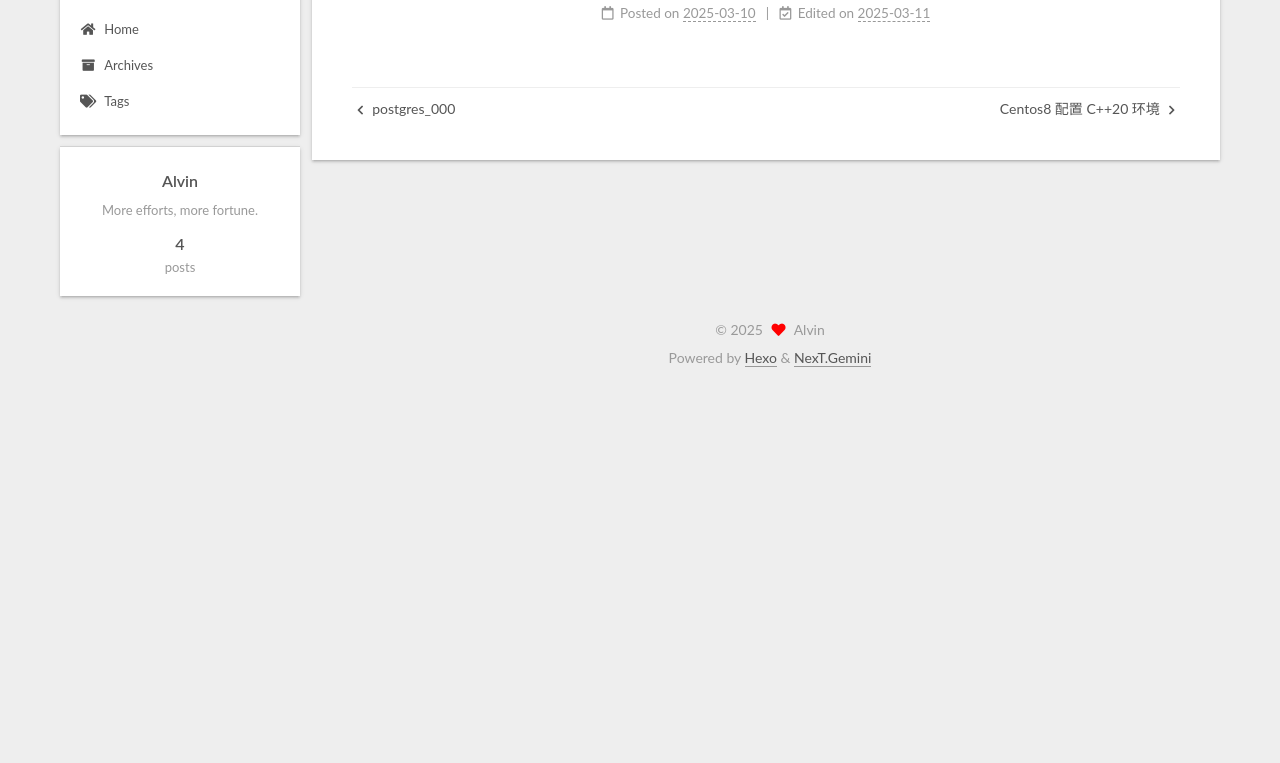
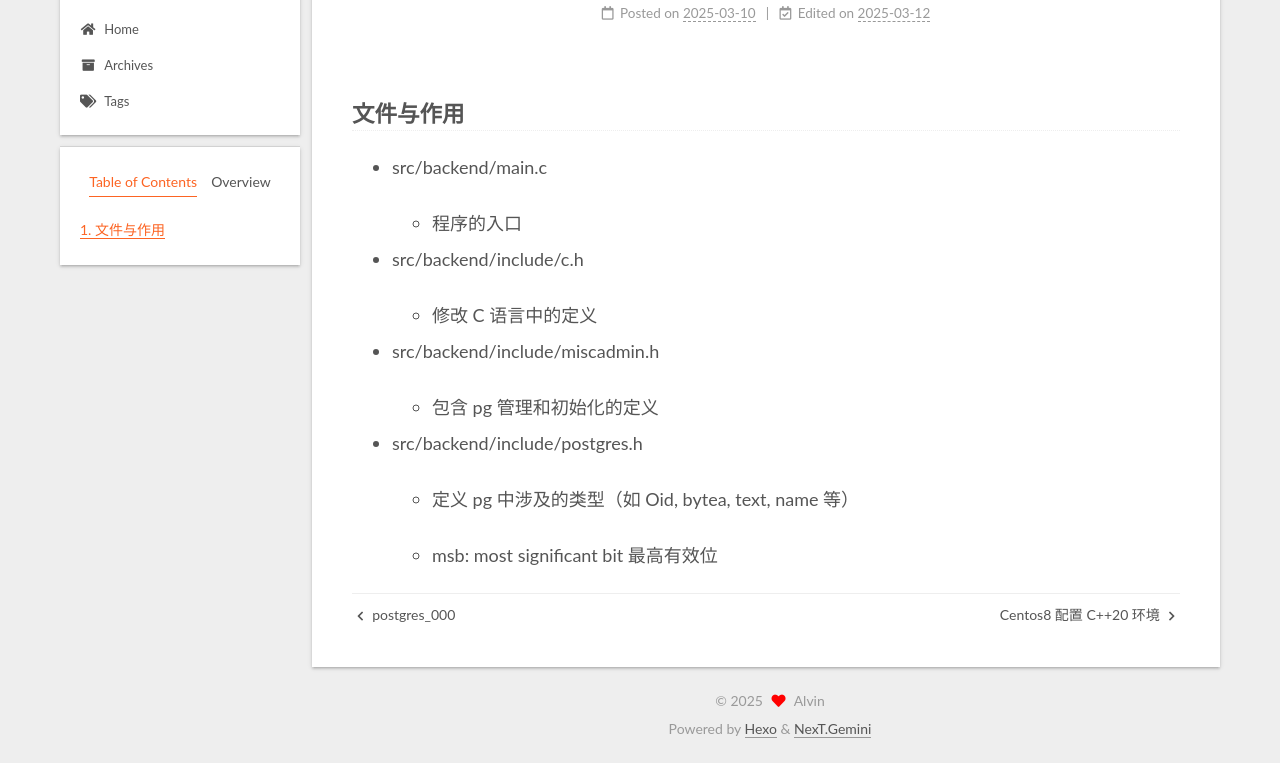
Before and after one commit to alvinnardo/alvinnardo.github.io, a plain HTML site: page 2025/03/10/postgres-001/index.html in a window 1280 px wide. Shown: the part 87-850 px from the top of the page. Before the commit the page ends 800 px from the top, so only its background shows below. Drawn offline with Linux system fonts and the light colour scheme.

Commit message:
Site updated: 2025-03-12 18:02:32

```diff
--- a/2025/03/10/postgres-001/index.html
+++ b/2025/03/10/postgres-001/index.html
@@ -20,15 +20,15 @@
     var CONFIG = {"hostname":"example.com","root":"/","scheme":"Gemini","version":"7.8.0","exturl":false,"sidebar":{"position":"left","display":"post","padding":18,"offset":12,"onmobile":false},"copycode":{"enable":false,"show_result":false,"style":null},"back2top":{"enable":true,"sidebar":false,"scrollpercent":false},"bookmark":{"enable":false,"color":"#222","save":"auto"},"fancybox":false,"mediumzoom":false,"lazyload":false,"pangu":false,"comments":{"style":"tabs","active":null,"storage":true,"lazyload":false,"nav":null},"algolia":{"hits":{"per_page":10},"labels":{"input_placeholder":"Search for Posts","hits_empty":"We didn't find any results for the search: ${query}","hits_stats":"${hits} results found in ${time} ms"}},"localsearch":{"enable":false,"trigger":"auto","top_n_per_article":1,"unescape":false,"preload":false},"motion":{"enable":true,"async":false,"transition":{"post_block":"fadeIn","post_header":"slideDownIn","post_body":"slideDownIn","coll_header":"slideLeftIn","sidebar":"slideUpIn"}}};
   </script>
 
-  <meta name="description" content="More efforts, more fortune.">
+  <meta name="description" content="文件与作用 src&#x2F;backend&#x2F;main.c  程序的入口   src&#x2F;backend&#x2F;include&#x2F;c.h  修改 C 语言中的定义   src&#x2F;backend&#x2F;include&#x2F;miscadmin.h  包含 pg 管理和初始化的定义   src&#x2F;backend&#x2F;include&#x2F;p">
 <meta property="og:type" content="article">
 <meta property="og:title" content="postgres 001">
 <meta property="og:url" content="http://example.com/2025/03/10/postgres-001/index.html">
 <meta property="og:site_name" content="Hexo">
-<meta property="og:description" content="More efforts, more fortune.">
+<meta property="og:description" content="文件与作用 src&#x2F;backend&#x2F;main.c  程序的入口   src&#x2F;backend&#x2F;include&#x2F;c.h  修改 C 语言中的定义   src&#x2F;backend&#x2F;include&#x2F;miscadmin.h  包含 pg 管理和初始化的定义   src&#x2F;backend&#x2F;include&#x2F;p">
 <meta property="og:locale" content="en_US">
 <meta property="article:published_time" content="2025-03-10T07:15:35.000Z">
-<meta property="article:modified_time" content="2025-03-11T09:58:48.000Z">
+<meta property="article:modified_time" content="2025-03-12T10:01:29.375Z">
 <meta property="article:author" content="Alvin">
 <meta name="twitter:card" content="summary">
 
@@ -185,7 +185,7 @@
                   <i class="far fa-calendar-check"></i>
                 </span>
                 <span class="post-meta-item-text">Edited on</span>
-                <time title="Modified: 2025-03-11 17:58:48" itemprop="dateModified" datetime="2025-03-11T17:58:48+08:00">2025-03-11</time>
+                <time title="Modified: 2025-03-12 18:01:29" itemprop="dateModified" datetime="2025-03-12T18:01:29+08:00">2025-03-12</time>
               </span>
 
 
@@ -199,6 +199,31 @@
     <div class="post-body" itemprop="articleBody">
 
 
+        <h3 id="文件与作用"><a href="#文件与作用" class="headerlink" title="文件与作用"></a>文件与作用</h3><ul>
+<li><p>src&#x2F;backend&#x2F;main.c</p>
+<ul>
+<li>程序的入口</li>
+</ul>
+</li>
+<li><p>src&#x2F;backend&#x2F;include&#x2F;c.h</p>
+<ul>
+<li>修改 C 语言中的定义</li>
+</ul>
+</li>
+<li><p>src&#x2F;backend&#x2F;include&#x2F;miscadmin.h</p>
+<ul>
+<li>包含 pg 管理和初始化的定义</li>
+</ul>
+</li>
+<li><p>src&#x2F;backend&#x2F;include&#x2F;postgres.h</p>
+<ul>
+<li><p>定义 pg 中涉及的类型（如 Oid, bytea, text, name 等）</p>
+</li>
+<li><p>msb: most significant bit 最高有效位</p>
+</li>
+</ul>
+</li>
+</ul>
 
     </div>
 
@@ -279,6 +304,7 @@
 
       <!--noindex-->
       <div class="post-toc-wrap sidebar-panel">
+          <div class="post-toc motion-element"><ol class="nav"><li class="nav-item nav-level-3"><a class="nav-link" href="#%E6%96%87%E4%BB%B6%E4%B8%8E%E4%BD%9C%E7%94%A8"><span class="nav-number">1.</span> <span class="nav-text">文件与作用</span></a></li></ol></div>
       </div>
       <!--/noindex-->
 
--- a/css/main.css
+++ b/css/main.css
@@ -1168,7 +1168,7 @@ pre .javascript .function {
 }
 .links-of-author a::before,
 .links-of-author span.exturl::before {
-  background: #baff9c;
+  background: #d00aff;
   border-radius: 50%;
   content: ' ';
   display: inline-block;
```
Also changed, not shown: 2025/03/05/hello-world/index.html (+2 -2 lines), 2025/03/06/postgres-000/index.html (+2 -2 lines), 2025/03/11/Centos8-配置-CPP20-环境/index.html (+9 -3 lines), index.html (+36 -5 lines).
